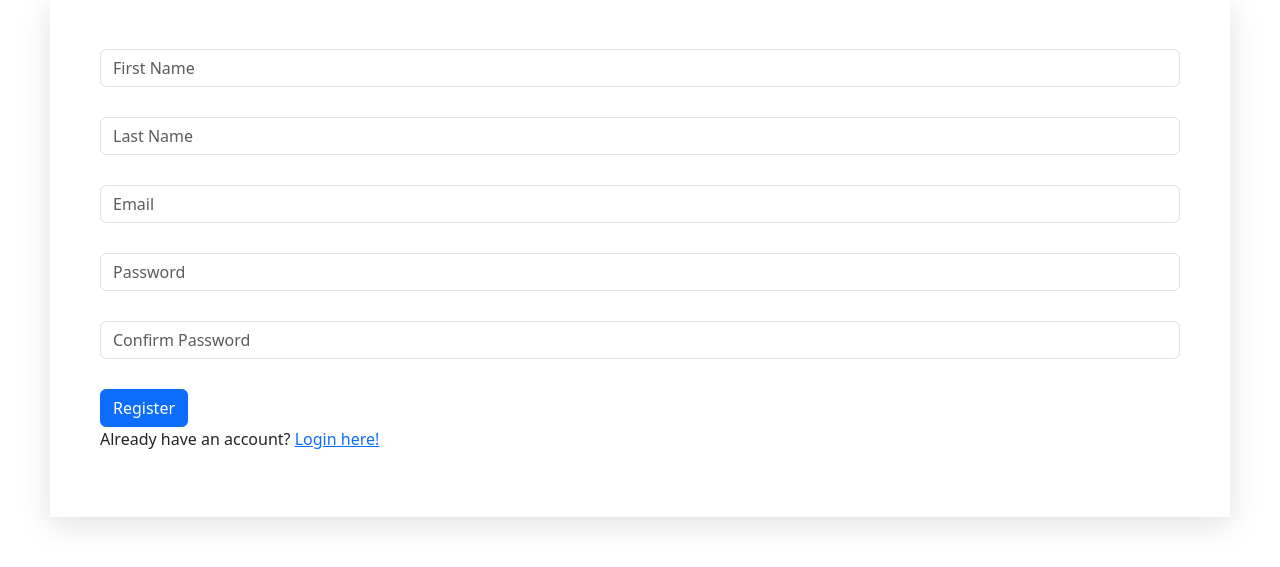
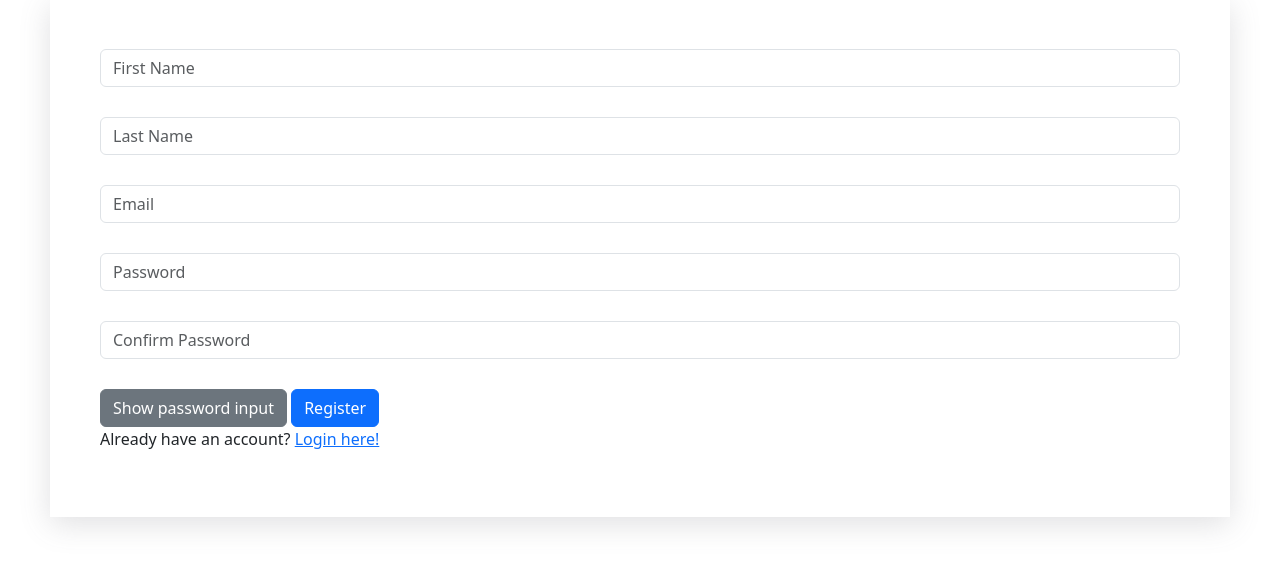
Before and after one commit to Saw1ll/php-game-website, a PHP site: page /comps/loginRegistration/comps/registration.php in a window 1280 px wide. Shown: the part 51-618 px from the top of the page. Run offline with PHP 8.4, Linux system fonts and the light colour scheme.

Commit message:
show/hide password input

```diff
--- a/website/comps/loginRegistration/comps/registration.php
+++ b/website/comps/loginRegistration/comps/registration.php
@@ -44,7 +44,7 @@ if (isset($_SESSION['user'])) {
             if (!ctype_alpha($fName) || !ctype_alpha($lName)) {
                 array_push($errors, "Ensure you've typed your name correctly.");
             }
-            if (strlen($fName >= 3) && strlen($lName >= 3)) {
+            if ((strlen($fName) >= 3) && (strlen($lName) >= 3)) {
                 $fullName = "$fName $lName";
             } else {
                 array_push($errors, "Ensure you've typed both your first and last names.");
@@ -97,12 +97,14 @@ if (isset($_SESSION['user'])) {
                 <input type="text" class="form-control" name="email" placeholder="Email">
             </div>
             <div class="form-group">
-                <input type="password" class="form-control" name="password" placeholder="Password">
+                <input class="form-control password-field" type="password" name="password" placeholder="Password">
             </div>
             <div class="form-group">
-                <input type="password" class="form-control" name="cfPassword" placeholder="Confirm Password">
+                <input class="form-control password-field" type="password" name="cfPassword"
+                    placeholder="Confirm Password">
             </div>
             <div class="form-btn">
+                <span class='password-toggle-btn btn btn-secondary' toggle='.password-field'>Show password input</span>
                 <input type="submit" class="btn btn-primary" value="Register" name="submit">
             </div>
         </form>
@@ -110,6 +112,18 @@ if (isset($_SESSION['user'])) {
             <p>Already have an account? <a href="login.php">Login here!</a></p>
         </div>
     </div>
+    <script>
+        document.addEventListener('DOMContentLoaded', function () {
+            const togglePassword = document.querySelector('.password-toggle-btn');
+            togglePassword.addEventListener('click', function () {
+                const passwordFields = document.querySelectorAll(this.getAttribute('toggle'));
+                passwordFields.forEach(function (field) {
+                    field.type = field.type === 'password' ? 'text' : 'password';
+                })
+                this.textContent = passwordFields[0].type === 'password' ? "Show password input" : "Hide password input";
+            })
+        })
+    </script>
 </body>
 
 </html>
```
Also changed, not shown: website/comps/loginRegistration/comps/login.php (+12 -1 lines).
